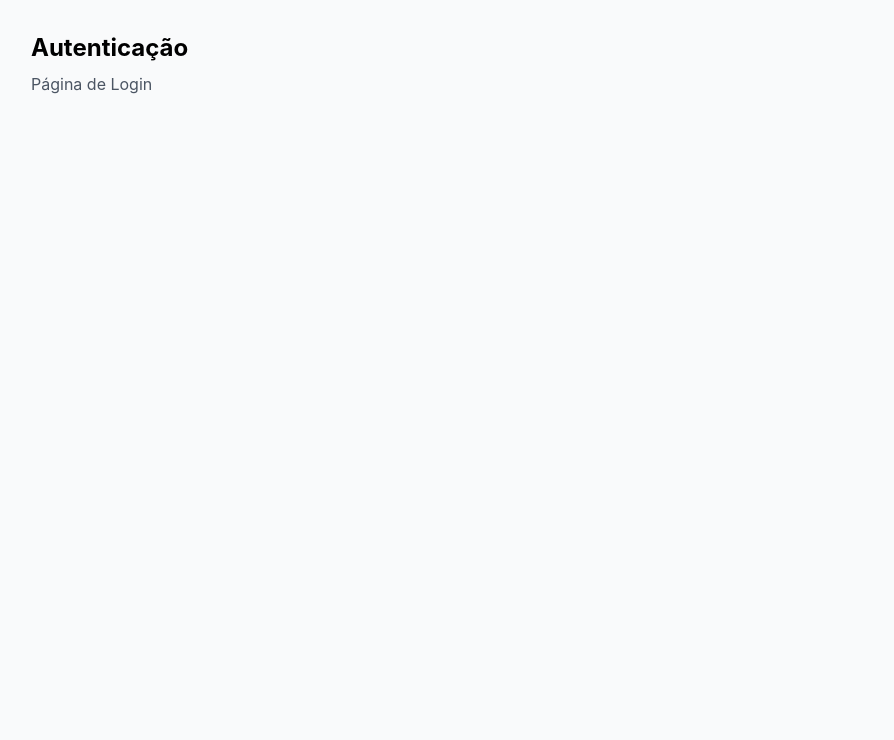
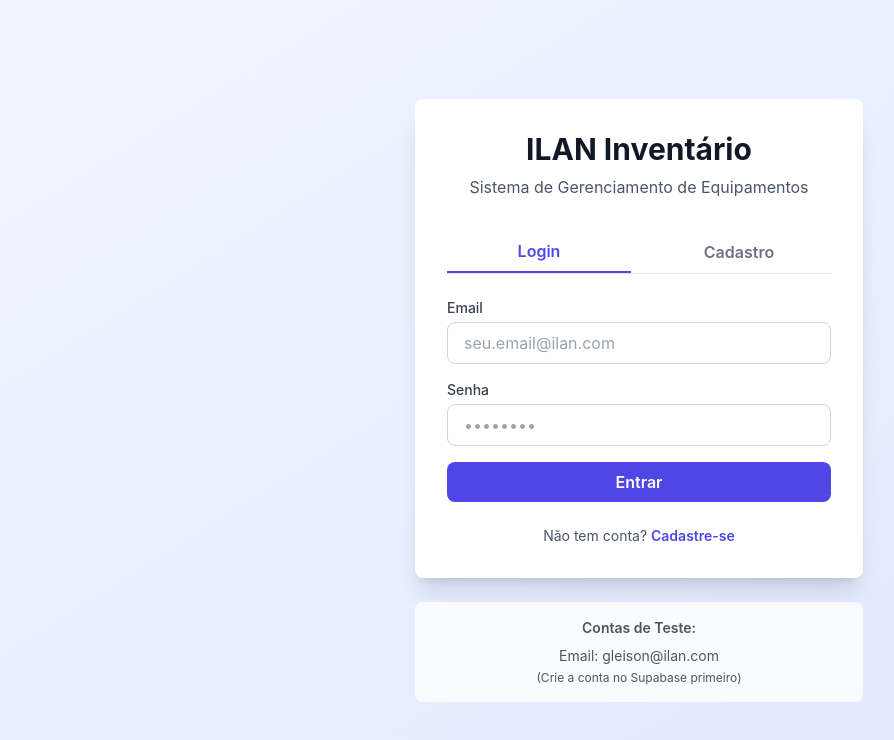
Before and after one commit to gleeisond/ilan-inventario-sistema, a Next.js app in the folder ilan-sistema-inventario/: page /auth in a window 1280 px wide. Shown: the top 740 px of the page, without its empty margins (1-895 px from the left). Built offline with nearby package versions, Linux system fonts and the light colour scheme; no server answers.

Commit message:
Add login/signup form with Supabase integration

```diff
--- a/ilan-sistema-inventario/app/auth/page.tsx
+++ b/ilan-sistema-inventario/app/auth/page.tsx
@@ -1,8 +1,175 @@
+'use client'
+
+import { useState } from 'react'
+import { useRouter } from 'next/navigation'
+import { createClient } from '@supabase/supabase-js'
+
+const supabaseUrl = process.env.NEXT_PUBLIC_SUPABASE_URL!
+const supabaseAnonKey = process.env.NEXT_PUBLIC_SUPABASE_ANON_KEY!
+
 export default function Auth() {
+  const router = useRouter()
+  const [email, setEmail] = useState('')
+  const [password, setPassword] = useState('')
+  const [loading, setLoading] = useState(false)
+  const [error, setError] = useState('')
+  const [mode, setMode] = useState<'login' | 'signup'>('login')
+
+  const supabase = createClient(supabaseUrl, supabaseAnonKey)
+
+  const handleAuth = async (e: React.FormEvent) => {
+    e.preventDefault()
+    setLoading(true)
+    setError('')
+
+    try {
+      if (mode === 'login') {
+        const { data, error: authError } = await supabase.auth.signInWithPassword({
+          email,
+          password,
+        })
+
+        if (authError) {
+          setError(authError.message)
+          setLoading(false)
+          return
+        }
+
+        if (data.session) {
+          router.push('/dashboard')
+        }
+      } else {
+        const { data, error: signupError } = await supabase.auth.signUp({
+          email,
+          password,
+        })
+
+        if (signupError) {
+          setError(signupError.message)
+          setLoading(false)
+          return
+        }
+
+        setError('Conta criada! Verifique seu email para confirmar.')
+        setEmail('')
+        setPassword('')
+      }
+    } catch (err) {
+      setError('Erro ao autenticar. Tente novamente.')
+      console.error(err)
+    }
+
+    setLoading(false)
+  }
+
   return (
-    <div className="p-8">
-      <h1 className="text-2xl font-bold">Autenticação</h1>
-      <p className="text-gray-600 mt-2">Página de Login</p>
+    <div className="min-h-screen bg-gradient-to-br from-blue-50 to-indigo-100 flex items-center justify-center p-4">
+      <div className="w-full max-w-md">
+        <div className="bg-white rounded-lg shadow-xl p-8">
+          {/* Header */}
+          <div className="text-center mb-8">
+            <h1 className="text-3xl font-bold text-gray-900">ILAN Inventário</h1>
+            <p className="text-gray-600 mt-2">Sistema de Gerenciamento de Equipamentos</p>
+          </div>
+
+          {/* Tab */}
+          <div className="flex gap-4 mb-6 border-b">
+            <button
+              onClick={() => setMode('login')}
+              className={`flex-1 py-2 font-semibold text-center transition ${
+                mode === 'login'
+                  ? 'text-indigo-600 border-b-2 border-indigo-600'
+                  : 'text-gray-500 hover:text-gray-700'
+              }`}
+            >
+              Login
+            </button>
+            <button
+              onClick={() => setMode('signup')}
+              className={`flex-1 py-2 font-semibold text-center transition ${
+                mode === 'signup'
+                  ? 'text-indigo-600 border-b-2 border-indigo-600'
+                  : 'text-gray-500 hover:text-gray-700'
+              }`}
+            >
+              Cadastro
+            </button>
+          </div>
+
+          {/* Form */}
+          <form onSubmit={handleAuth} className="space-y-4">
+            {/* Email */}
+            <div>
+              <label htmlFor="email" className="block text-sm font-medium text-gray-700 mb-1">
+                Email
+              </label>
+              <input
+                id="email"
+                type="email"
+                value={email}
+                onChange={(e) => setEmail(e.target.value)}
+                placeholder="seu.email@ilan.com"
+                required
+                className="w-full px-4 py-2 border border-gray-300 rounded-lg focus:ring-2 focus:ring-indigo-500 focus:border-transparent outline-none transition"
+              />
+            </div>
+
+            {/* Password */}
+            <div>
+              <label htmlFor="password" className="block text-sm font-medium text-gray-700 mb-1">
+                Senha
+              </label>
+              <input
+                id="password"
+                type="password"
+                value={password}
+                onChange={(e) => setPassword(e.target.value)}
+                placeholder="••••••••"
+                required
+                className="w-full px-4 py-2 border border-gray-300 rounded-lg focus:ring-2 focus:ring-indigo-500 focus:border-transparent outline-none transition"
+              />
+            </div>
+
+            {/* Error */}
+            {error && (
+              <div className={`p-3 rounded-lg text-sm ${
+                error.includes('criada')
+                  ? 'bg-green-50 text-green-700 border border-green-200'
+                  : 'bg-red-50 text-red-700 border border-red-200'
+              }`}>
+                {error}
+              </div>
+            )}
+
+            {/* Submit */}
+            <button
+              type="submit"
+              disabled={loading}
+              className="w-full bg-indigo-600 hover:bg-indigo-700 disabled:bg-gray-400 text-white font-semibold py-2 rounded-lg transition mt-6"
+            >
+              {loading ? 'Processando...' : mode === 'login' ? 'Entrar' : 'Criar Conta'}
+            </button>
+          </form>
+
+          {/* Footer */}
+          <p className="text-center text-gray-600 text-sm mt-6">
+            {mode === 'login' ? 'Não tem conta?' : 'Já tem conta?'}{' '}
+            <button
+              onClick={() => setMode(mode === 'login' ? 'signup' : 'login')}
+              className="text-indigo-600 hover:text-indigo-700 font-semibold"
+            >
+              {mode === 'login' ? 'Cadastre-se' : 'Faça login'}
+            </button>
+          </p>
+        </div>
+
+        {/* Demo Info */}
+        <div className="mt-6 bg-white bg-opacity-80 rounded-lg p-4 text-center text-sm text-gray-600">
+          <p className="font-semibold mb-2">Contas de Teste:</p>
+          <p>Email: gleison@ilan.com</p>
+          <p className="text-xs mt-1">(Crie a conta no Supabase primeiro)</p>
+        </div>
+      </div>
     </div>
   )
 }
```
